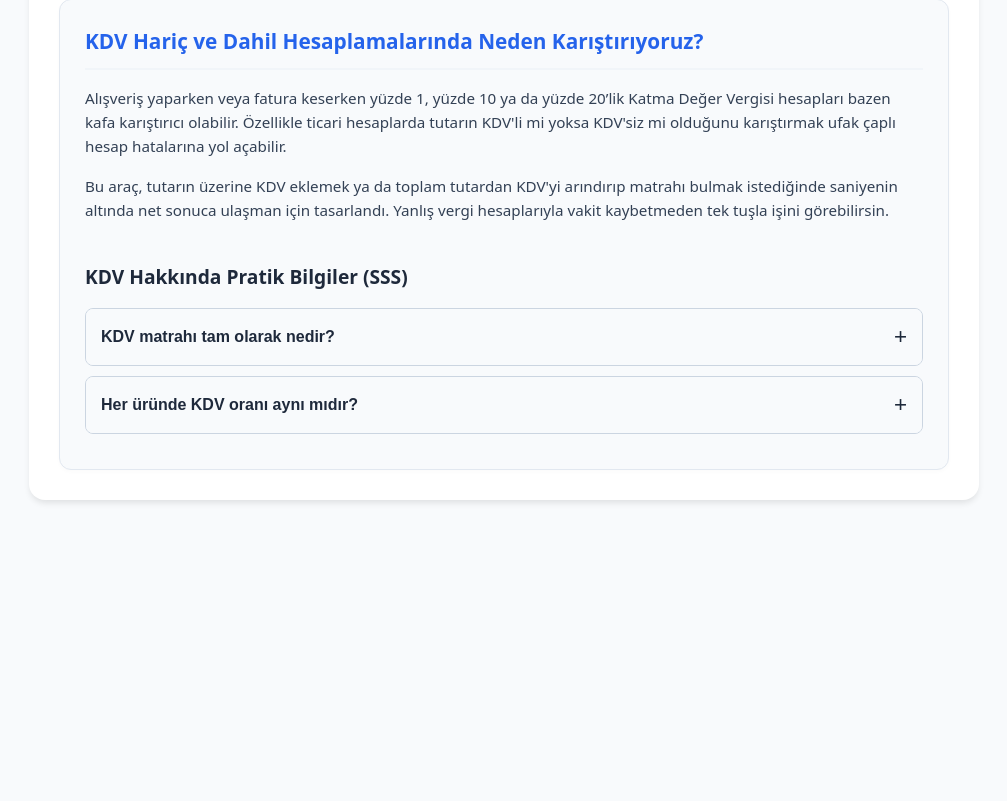
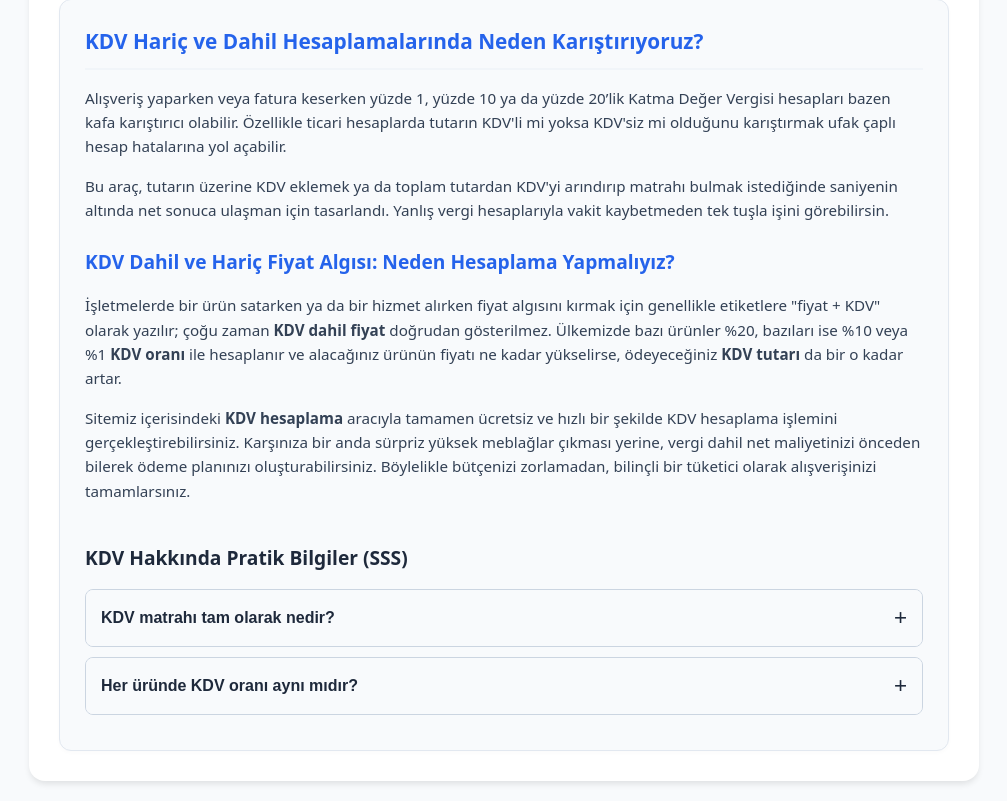
Before and after one commit to cempolat172-arch/pratikhesaplar, a FastAPI app: page /kdv-hesaplama in a window 1280 px wide. Shown: the part 763-1564 px from the top of the page, without its empty margins (136-1143 px from the left). Before the commit the page ends 1266 px from the top, so only its background shows below. Run offline with FastAPI, Linux system fonts and the light colour scheme.

Commit message:
SEO: KDV sayfasina fiyat algisi ve bilinci uzerine yeni metin eklendi

```diff
--- a/templates/kdv.html
+++ b/templates/kdv.html
@@ -15,6 +15,10 @@
     <h2 style="font-size: 1.3rem; margin-top: 0;">KDV Hariç ve Dahil Hesaplamalarında Neden Karıştırıyoruz?</h2>
     <p>Alışveriş yaparken veya fatura keserken yüzde 1, yüzde 10 ya da yüzde 20’lik Katma Değer Vergisi hesapları bazen kafa karıştırıcı olabilir. Özellikle ticari hesaplarda tutarın KDV'li mi yoksa KDV'siz mi olduğunu karıştırmak ufak çaplı hesap hatalarına yol açabilir.</p>
     <p>Bu araç, tutarın üzerine KDV eklemek ya da toplam tutardan KDV'yi arındırıp matrahı bulmak istediğinde saniyenin altında net sonuca ulaşman için tasarlandı. Yanlış vergi hesaplarıyla vakit kaybetmeden tek tuşla işini görebilirsin.</p>
+
+    <h3 style="font-size: 1.2rem; color: var(--primary); margin-top: 25px; margin-bottom: 10px;">KDV Dahil ve Hariç Fiyat Algısı: Neden Hesaplama Yapmalıyız?</h3>
+    <p>İşletmelerde bir ürün satarken ya da bir hizmet alırken fiyat algısını kırmak için genellikle etiketlere "fiyat + KDV" olarak yazılır; çoğu zaman <strong>KDV dahil fiyat</strong> doğrudan gösterilmez. Ülkemizde bazı ürünler %20, bazıları ise %10 veya %1 <strong>KDV oranı</strong> ile hesaplanır ve alacağınız ürünün fiyatı ne kadar yükselirse, ödeyeceğiniz <strong>KDV tutarı</strong> da bir o kadar artar.</p>
+    <p>Sitemiz içerisindeki <strong>KDV hesaplama</strong> aracıyla tamamen ücretsiz ve hızlı bir şekilde KDV hesaplama işlemini gerçekleştirebilirsiniz. Karşınıza bir anda sürpriz yüksek meblağlar çıkması yerine, vergi dahil net maliyetinizi önceden bilerek ödeme planınızı oluşturabilirsiniz. Böylelikle bütçenizi zorlamadan, bilinçli bir tüketici olarak alışverişinizi tamamlarsınız.</p>
 
     <div class="faq-section" style="margin-top: 40px;">
         <h3 style="font-size: 1.2rem; color: #1e293b; border-bottom: none; margin-bottom: 15px;">KDV Hakkında Pratik Bilgiler (SSS)</h3>
```
